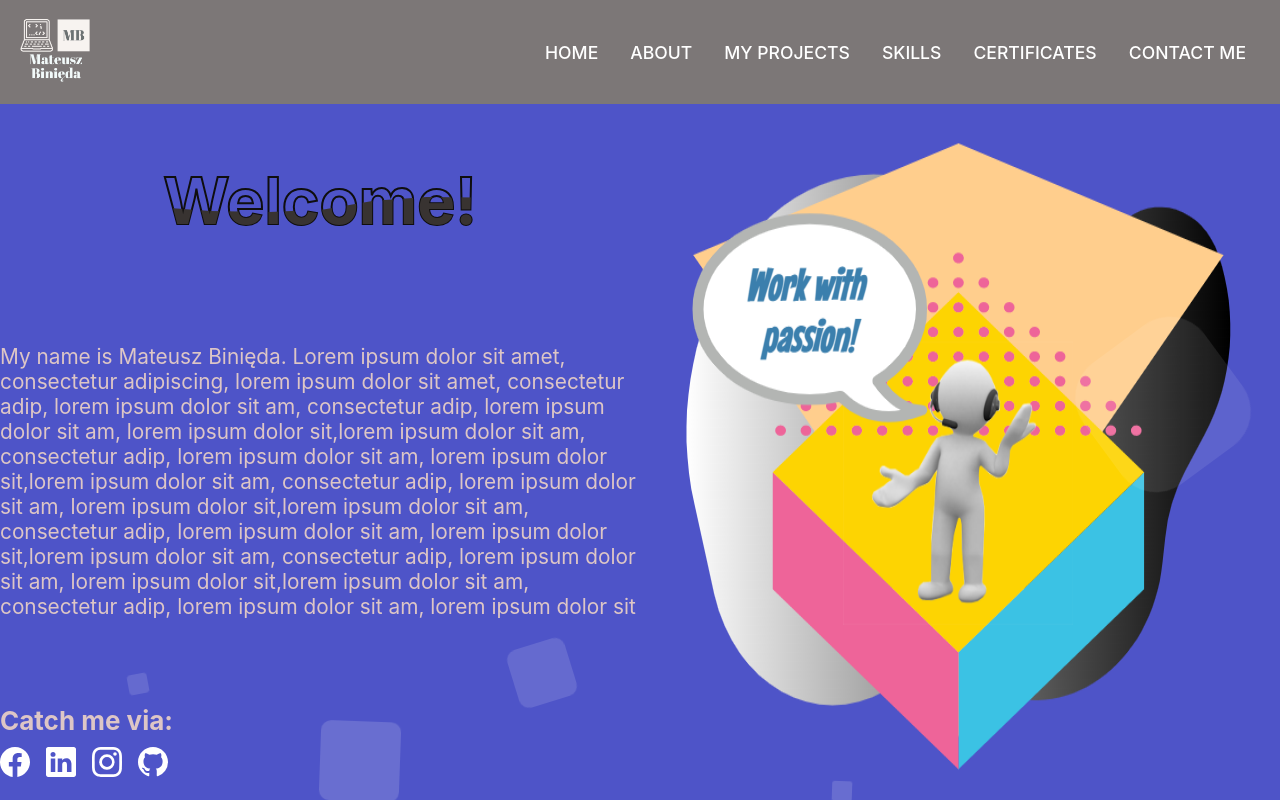
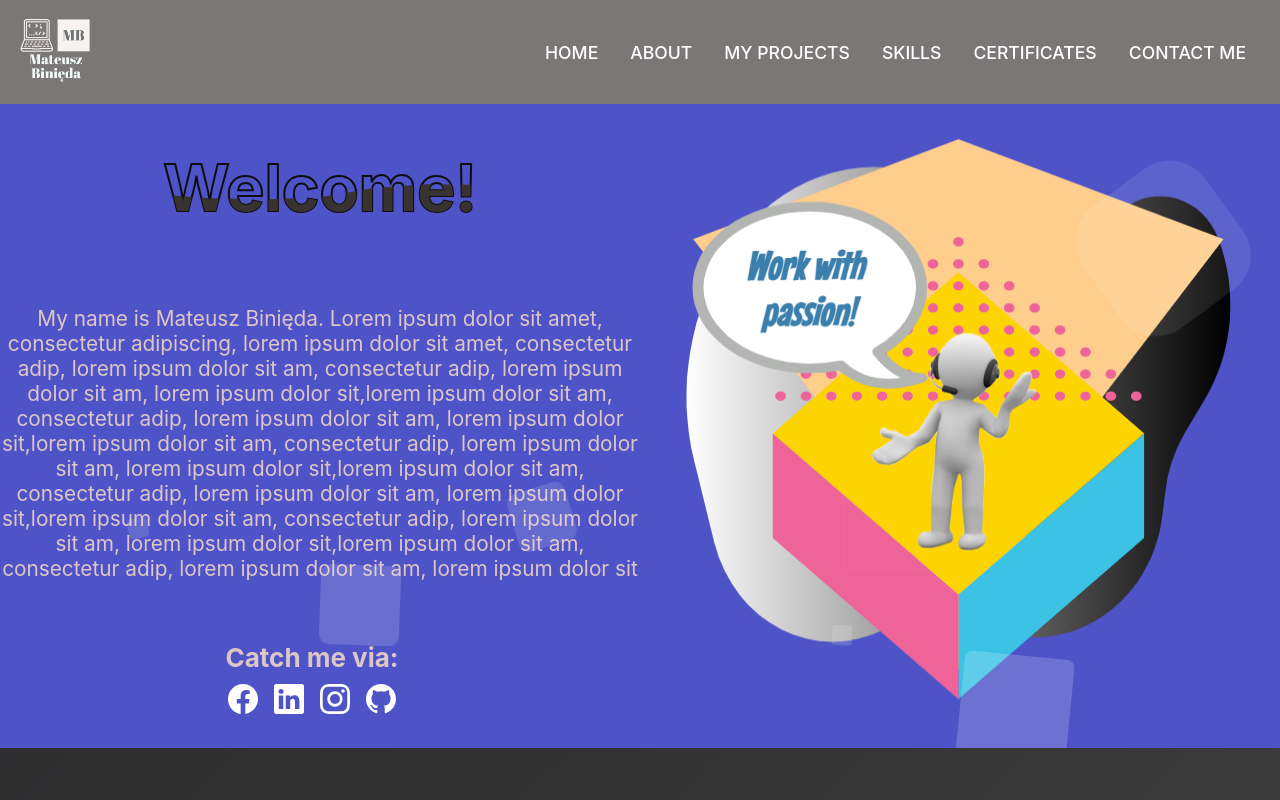
Before and after one commit to Arssin/Portfolio-Mateusz-Binieda, a React (Create React App) app: page / in a window 1280 px wide. Shown: the top 800 px of the page. Built offline with nearby package versions, Linux system fonts and the light colour scheme.

Commit message:
refactor circles background

```diff
--- a/src/Components/HomeBody/HomeBody.js
+++ b/src/Components/HomeBody/HomeBody.js
@@ -9,17 +9,13 @@ import { Contact } from './Contact/Contact';
 
 export function HomeBody() {
   return (
-    <div>
-      <div className={styles.start}>
+    <div className={styles.sections}>
       <Start />
-      </div>
-      <div className={styles.sections}>
       <Aboutme />
       <Skills />
       <MyProjects />
       <Slider slides={SliderData} />
       <Contact />
     </div>
-    </div>
   );
 }
--- a/src/Components/HomeBody/Start/Start.module.scss
+++ b/src/Components/HomeBody/Start/Start.module.scss
@@ -1,22 +1,19 @@
 .home {
+  position: relative;
   display: flex;
   justify-content: space-around;
   background: #4e54c8;
   background: -webkit-linear-gradient(to left, #8f94fb, #4e54c8);
-  height: 100%;
 
   .circles {
     position: absolute;
     width: 100%;
     height: 100%;
     overflow: hidden;
-
     .list {
       position: absolute;
       display: block;
       list-style: none;
-      width: 20px;
-      height: 20px;
       background: rgba(255, 255, 255, 0.2);
       animation: circles 25s linear infinite;
       bottom: -150px;
```
Lines whose indentation alone changed are shown as unchanged.
